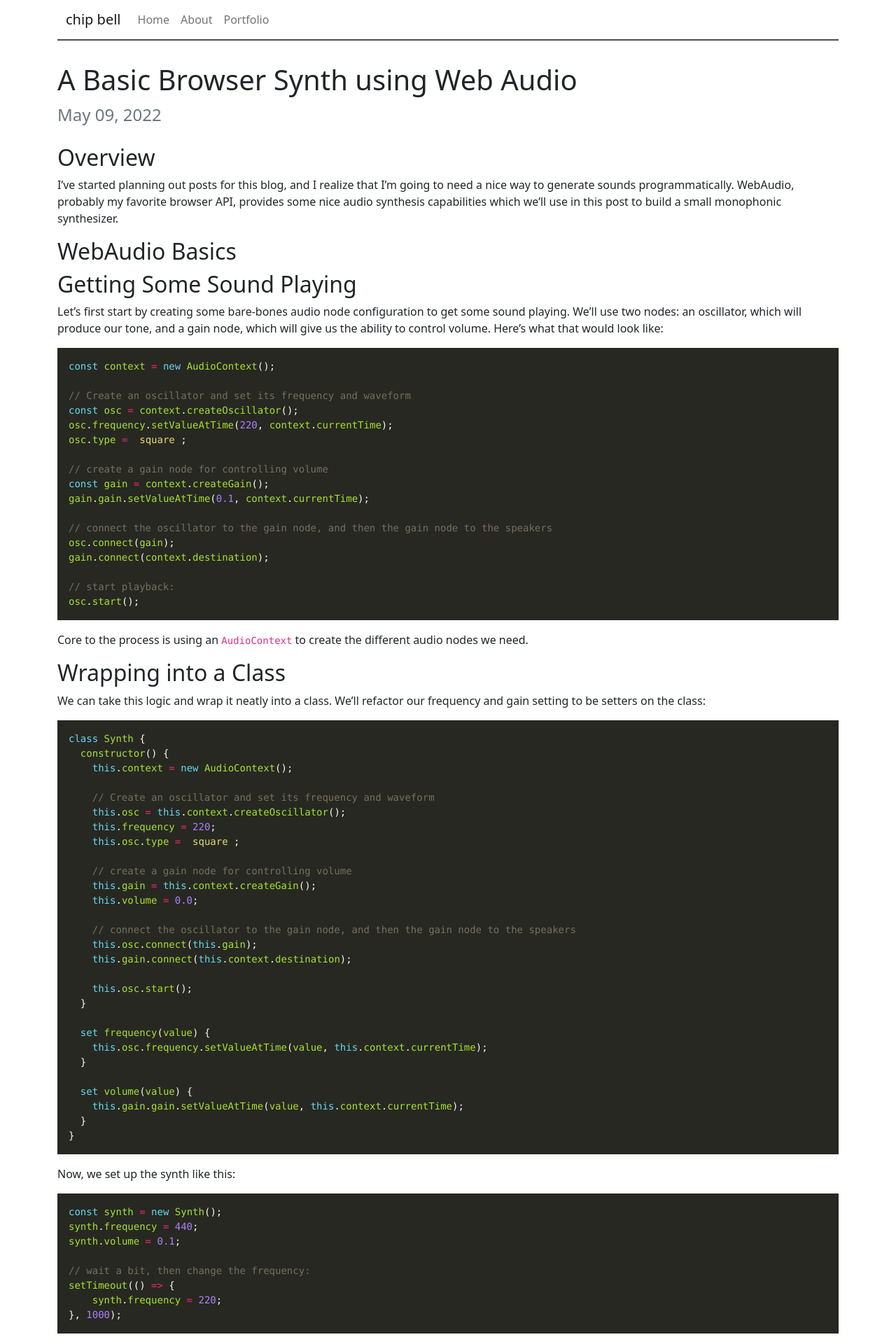
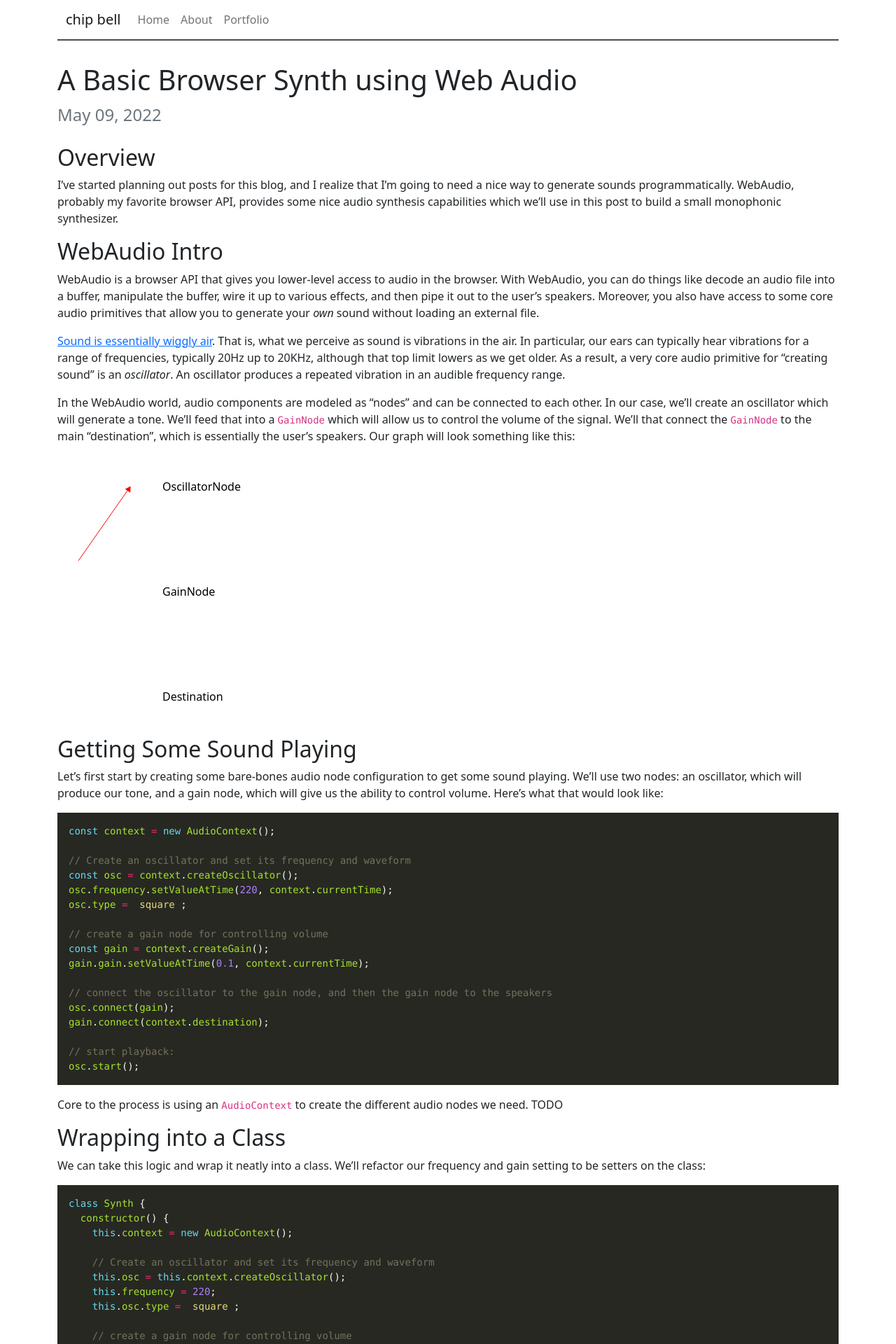
Before and after one commit to chipbell4/chipbell4.github.io, a Jekyll site: the page built from _posts/2022-05-09-a-basic-browser-synth.md, in a window 1280 px wide. Shown: the top 1920 px of the page at 70% size. Built offline with Jekyll 4.4.1, drawn with Linux system fonts in a browser that asks for light colours; some of the changed text lies outside the part shown.

Commit message:
Fleshing more out

````diff
--- a/_posts/2022-05-09-a-basic-browser-synth.md
+++ b/_posts/2022-05-09-a-basic-browser-synth.md
@@ -9,7 +9,46 @@ categories: javascript webaudio
 I've started planning out posts for this blog, and I realize that I'm going to need a nice way to generate sounds programmatically.
 WebAudio, probably my favorite browser API, provides some nice audio synthesis capabilities which we'll use in this post to build a small monophonic synthesizer.
 
-## WebAudio Basics
+## WebAudio Intro
+WebAudio is a browser API that gives you lower-level access to audio in the browser.
+With WebAudio, you can do things like decode an audio file into a buffer, manipulate the buffer, wire it up to various effects, and then pipe it out to the user's speakers.
+Moreover, you also have access to some core audio primitives that allow you to generate your _own_ sound without loading an external file.
+
+[Sound is essentially wiggly air](https://youtu.be/cdasn27lbgY?t=14).
+That is, what we perceive as sound is vibrations in the air.
+In particular, our ears can typically hear vibrations for a range of frequencies, typically 20Hz up to 20KHz, although that top limit lowers as we get older.
+As a result, a very core audio primitive for "creating sound" is an _oscillator_.
+An oscillator produces a repeated vibration in an audible frequency range.
+
+In the WebAudio world, audio components are modeled as "nodes" and can be connected to each other.
+In our case, we'll create an oscillator which will generate a tone.
+We'll feed that into a `GainNode` which will allow us to control the volume of the signal.
+We'll that connect the `GainNode` to the main "destination", which is essentially the user's speakers.
+Our graph will look something like this:
+
+<svg width="300" height="400" viewBox="0 0 300 400">
+    <defs>
+        <marker id="arrow" markerWidth="13" markerHeight="13" refx="2" refy="6" orient="auto">
+            <path d="M2,2 L2,11 L10,6 L2,2" style="fill:red;" />
+        </marker>
+    </defs>
+    <style>
+      text {
+        text-align: center;
+        background: blue;
+      }
+    </style>
+
+    <text x="150" y="50">OscillatorNode</text>
+    <text x="150" y="200">GainNode</text>
+    <text x="150" y="350">Destination</text>
+
+    <path d="M30,150 L100,50"
+          style="stroke:red; stroke-width: 1; fill: none;
+                 marker-end: url(#arrow);"
+    />
+</svg>
+
 
 ## Getting Some Sound Playing
 Let's first start by creating some bare-bones audio node configuration to get some sound playing.
@@ -36,6 +75,7 @@ osc.start();
 ```
 
 Core to the process is using an `AudioContext` to create the different audio nodes we need.
+TODO
 
 ## Wrapping into a Class
 We can take this logic and wrap it neatly into a class.
@@ -121,4 +161,12 @@ You can see a full demo of the synth and its UI on codepen:
   on <a href="https://codepen.io">CodePen</a>.</span>
 </p>
 <script async src="https://cpwebassets.codepen.io/assets/embed/ei.js"></script>
+
 ## Conclusion
+Okay, so we've now got a reusable class for synthesizing audio!
+You can seen in the UI demo that it's pretty straightforward to wire this up to a UI.
+In later posts, I'll build on top of this class to build other useful demos.
+
+However, we currently have a limitation: this class only supports _monophonic_ sounds, i.e it can only play a single sound at once.
+We'll need to modify this class to support polyphony (multiple notes at once), but let's tackle that in a later post.
+See you then!
````
